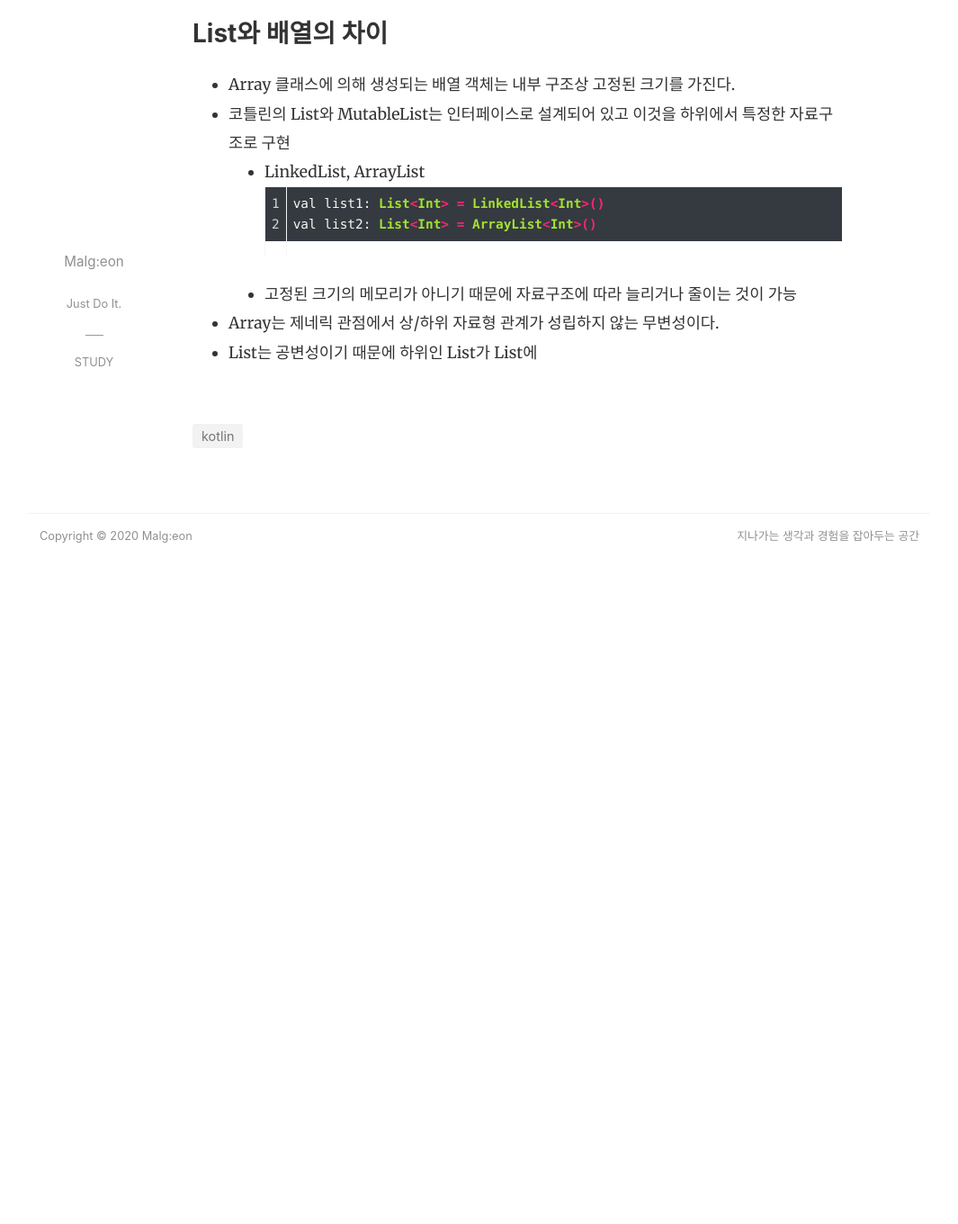
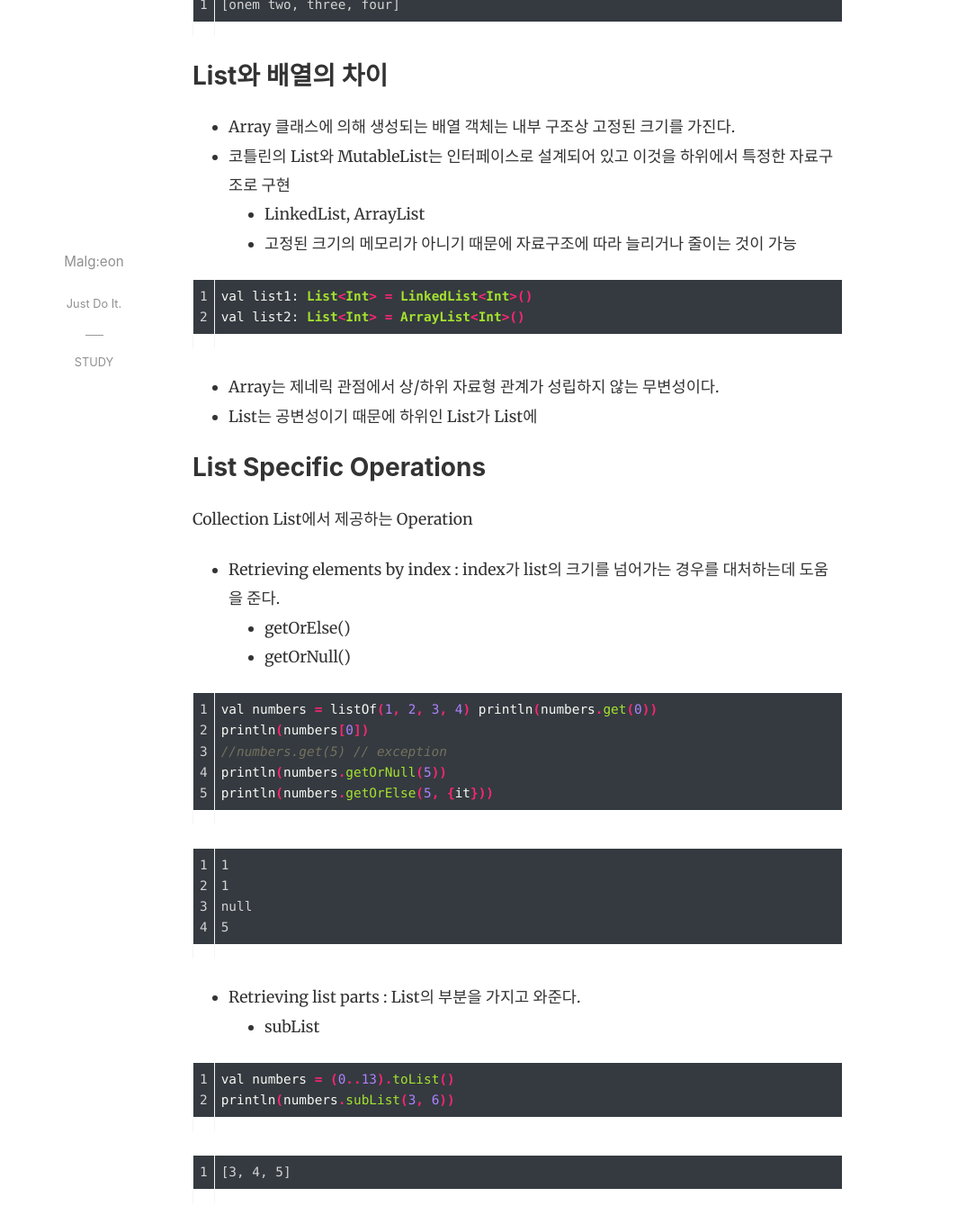
Before and after one commit to Malgeon/makeBlog, a Jekyll site: the page built from _posts/study/2020-08-19-study_Kotlin_30.md, in a window 1280 px wide and 1400 px high, scrolled down 2526 px. Shown: the top 1360 px of the window at 90% size, without its empty margins (107-1172 px from the left). Built offline with Jekyll 4.4.1, drawn with Linux system fonts in a browser that asks for light colours; nearby versions of some CDN libraries; comment, search, counter and statistics services are not loaded; before the commit the page ends 3178 px from its top, so only the background shows below that; some of the changed text lies outside the part shown.

Commit message:
201008 kotlin codingtest practice

````diff
--- a/_posts/study/2020-08-19-study_Kotlin_30.md
+++ b/_posts/study/2020-08-19-study_Kotlin_30.md
@@ -40,17 +40,20 @@ fun main() {
 가변형 mutableListOf() 함수
 - 요소의 추가, 삭제 또는 교체를 위해 mutablelistOf()를 통해 생성
 - MutableList 형으로 반환
+
 ```
 public fun <T> mutableListOf(varage elements: T): MutableList<T>
 ```
 
 add()와 removeAt() 메서드를 통해 추가/삭제가 가능하다
+
 ```java
 fun main() {
-    // 가변형 List의 생성 및 추가, 삭제, 변ㄱㅇ
+    // 가변형 List의 생성 및 추가, 삭제, 변경
     val mutableList: MutableList<String> = mutableListOf<String>("Kildong", "Dooly", "Chelsu")
     mutableList.add("Ben") // 추가
     mutableList.removeAt(1) // 인덱스 1 삭제
+    mutableList.removeAt(mutableList.size-1) // 인덱스 마지막 값 삭제
     mutableList[0] = "Sean" // 인덱스 0을 변경, set(index: Int, element E)과 같은 역할
     println(mutableList)
 
@@ -64,6 +67,7 @@ fun main() {
 ```
 
 toMutableList()
+
 ```java
 fun main{
     val name: List<String> = listOf("one", "two", "three") // 불변형 List 초기화
@@ -82,10 +86,45 @@ fun main{
 - Array 클래스에 의해 생성되는 배열 객체는 내부 구조상 고정된 크기를 가진다.
 - 코틀린의 List<T>와 MutableList<T>는 인터페이스로 설계되어 있고 이것을 하위에서 특정한 자료구조로 구현
     - LinkedList<T>, ArrayList<T>
+    - 고정된 크기의 메모리가 아니기 때문에 자료구조에 따라 늘리거나 줄이는 것이 가능
+
 ```java
 val list1: List<Int> = LinkedList<Int>()
 val list2: List<Int> = ArrayList<Int>()
 ```
-    - 고정된 크기의 메모리가 아니기 때문에 자료구조에 따라 늘리거나 줄이는 것이 가능
+
 - Array<T>는 제네릭 관점에서 상/하위 자료형 관계가 성립하지 않는 무변성이다.
 - List<T>는 공변성이기 때문에 하위인 List<Int>가 List<Number>에
+
+
+### List Specific Operations
+Collection List에서 제공하는 Operation
+
+- Retrieving elements by index : index가 list의 크기를 넘어가는 경우를 대처하는데 도움을 준다.
+    - getOrElse()
+    - getOrNull()
+
+```java
+val numbers = listOf(1, 2, 3, 4) println(numbers.get(0))
+println(numbers[0])
+//numbers.get(5) // exception
+println(numbers.getOrNull(5))
+println(numbers.getOrElse(5, {it}))
+```
+```
+1
+1
+null
+5
+```
+
+- Retrieving list parts : List의 부분을 가지고 와준다.
+    - subList
+
+```java
+val numbers = (0..13).toList()
+println(numbers.subList(3, 6))
+```
+```
+[3, 4, 5]
+```
````
Also changed, not shown: _posts/study/2020-08-04-study_Kotlin_9.md (+3 -1 lines), _posts/study/2020-08-19-study_Kotlin_31.md (+31 -0 lines), _posts/study/2020-08-19-study_Kotlin_34.md (+6 -2 lines), _posts/study/2020-08-24-feat_study_programming_templet.md (+4 -1 lines), _posts/test/2020-10-08-study_Kotlin_design_5.md (added, +65 -0 lines).
